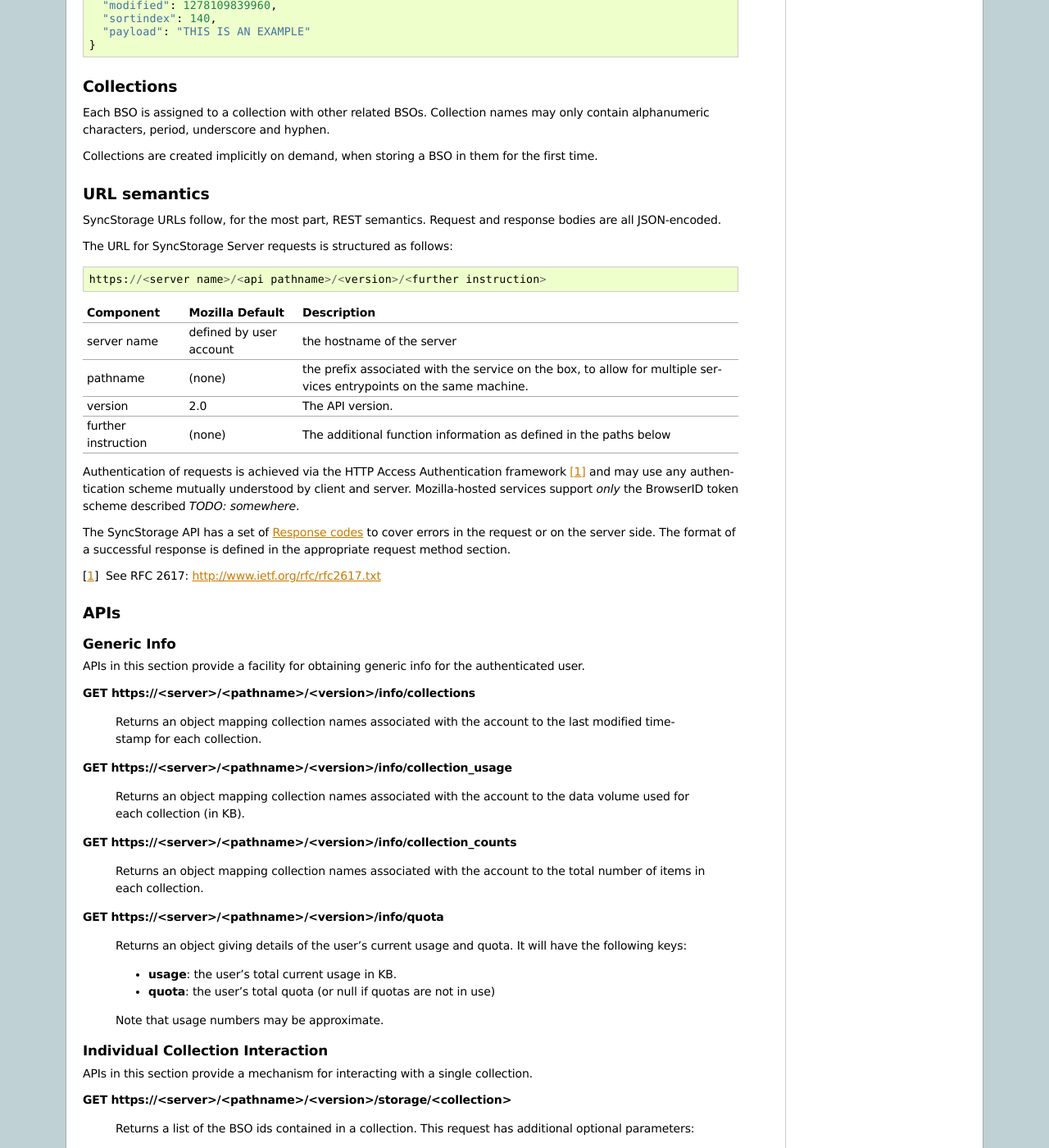
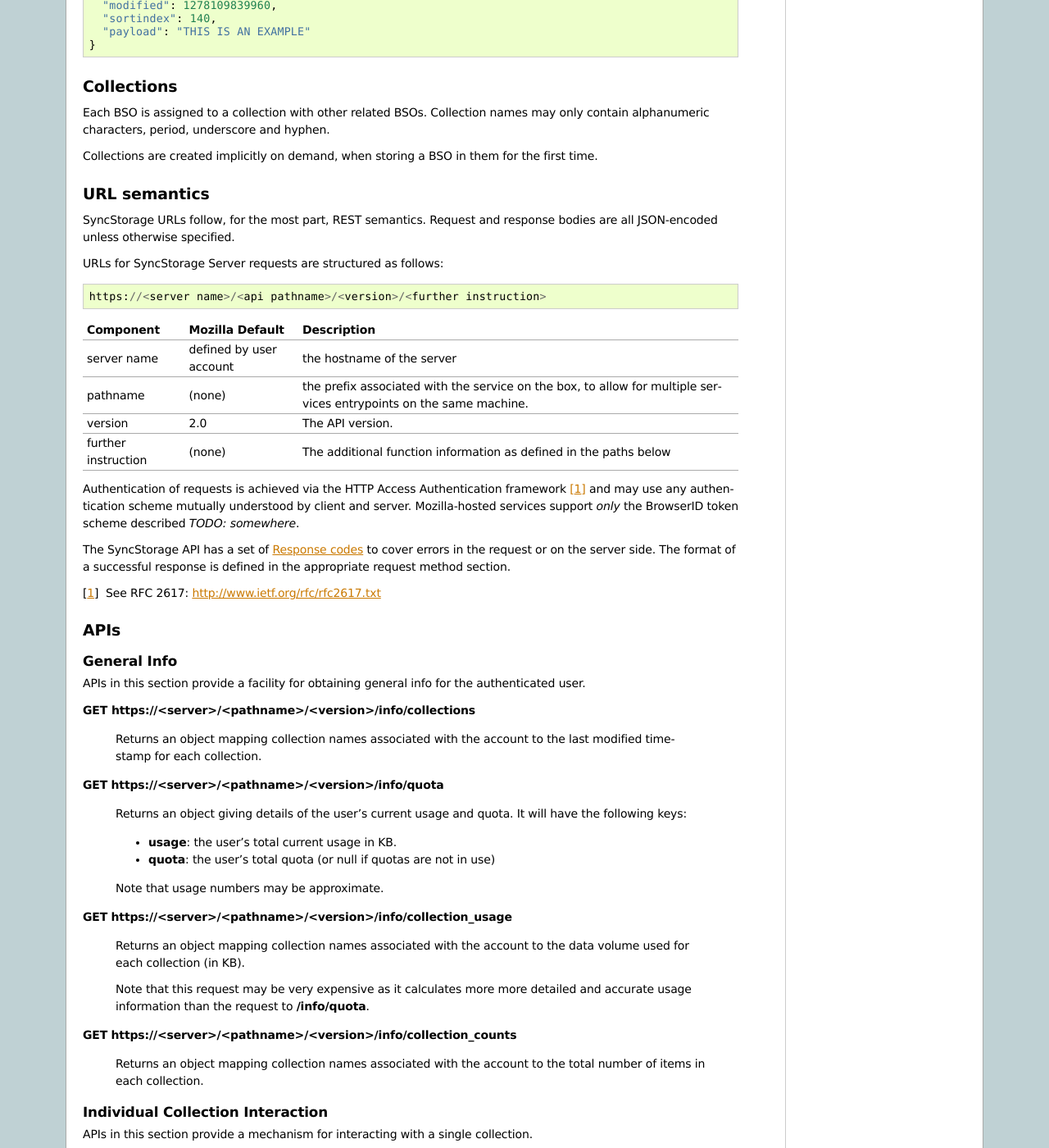
Before and after one commit to mozilla-services/docs, a Sphinx documentation site: the page built from source/storage/apis-2.0.rst, in a window 1280 px wide and 1400 px high, scrolled down 804 px. Shown: the whole window at 82% size. Built offline with Sphinx 7.4.7, drawn with Linux system fonts in a browser that asks for light colours; some of the changed text lies outside the part shown.

Commit message:
tweaking layout

```diff
--- a/source/storage/apis-2.0.rst
+++ b/source/storage/apis-2.0.rst
@@ -81,9 +81,9 @@ URL semantics
 =============
 
 SyncStorage URLs follow, for the most part, REST semantics. Request and
-response bodies are all JSON-encoded.
+response bodies are all JSON-encoded unless otherwise specified.
 
-The URL for SyncStorage Server requests is structured as follows::
+URLs for SyncStorage Server requests are structured as follows::
 
     https://<server name>/<api pathname>/<version>/<further instruction>
 
@@ -116,28 +116,16 @@ defined in the appropriate request method section.
 APIs
 ====
 
-Generic Info
+General Info
 ------------
 
-APIs in this section provide a facility for obtaining generic info for the
+APIs in this section provide a facility for obtaining general info for the
 authenticated user.
 
 **GET https://<server>/<pathname>/<version>/info/collections**
 
     Returns an object mapping collection names associated with the account to
     the last modified timestamp for each collection.
-
-
-**GET** **https://<server>/<pathname>/<version>/info/collection_usage**
-
-    Returns an object mapping collection names associated with the account to
-    the data volume used for each collection (in KB).
-
-
-**GET** **https://<server>/<pathname>/<version>/info/collection_counts**
-
-    Returns an object mapping collection names associated with the account to
-    the total number of items in each collection.
 
 
 **GET** **https://<server>/<pathname>/<version>/info/quota**
@@ -149,6 +137,23 @@ authenticated user.
     - **quota**:  the user's total quota (or null if quotas are not in use)
 
     Note that usage numbers may be approximate.
+
+
+**GET** **https://<server>/<pathname>/<version>/info/collection_usage**
+
+    Returns an object mapping collection names associated with the account to
+    the data volume used for each collection (in KB).
+
+    Note that this request may be very expensive as it calculates more
+    more detailed and accurate usage information than the request to
+    **/info/quota**.
+
+
+**GET** **https://<server>/<pathname>/<version>/info/collection_counts**
+
+    Returns an object mapping collection names associated with the account to
+    the total number of items in each collection.
+
 
 Individual Collection Interaction
 ---------------------------------
@@ -472,6 +477,7 @@ protocol.
     The response body may contain a JSON string describing the server's status
     or error.
 
+
 Changes from v1.1
 =================
 
```
